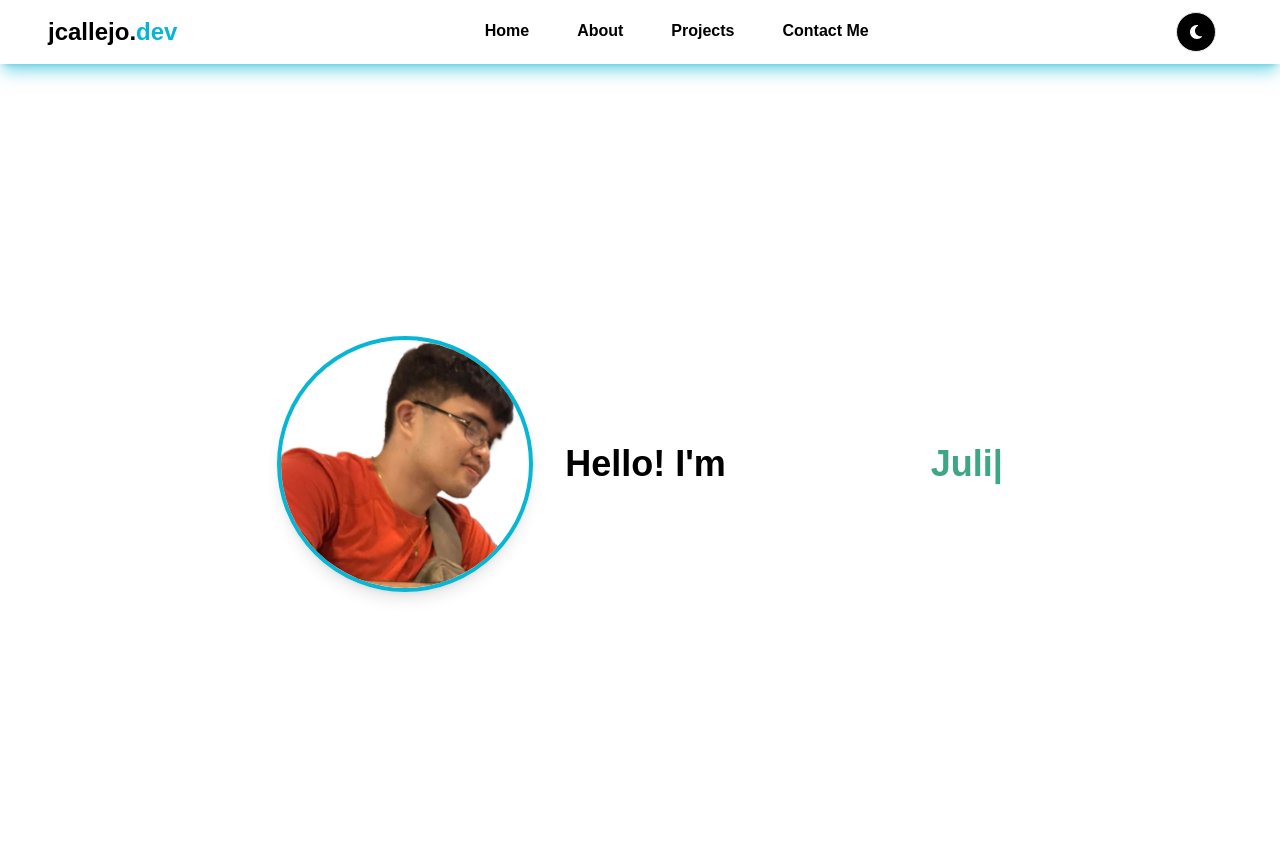
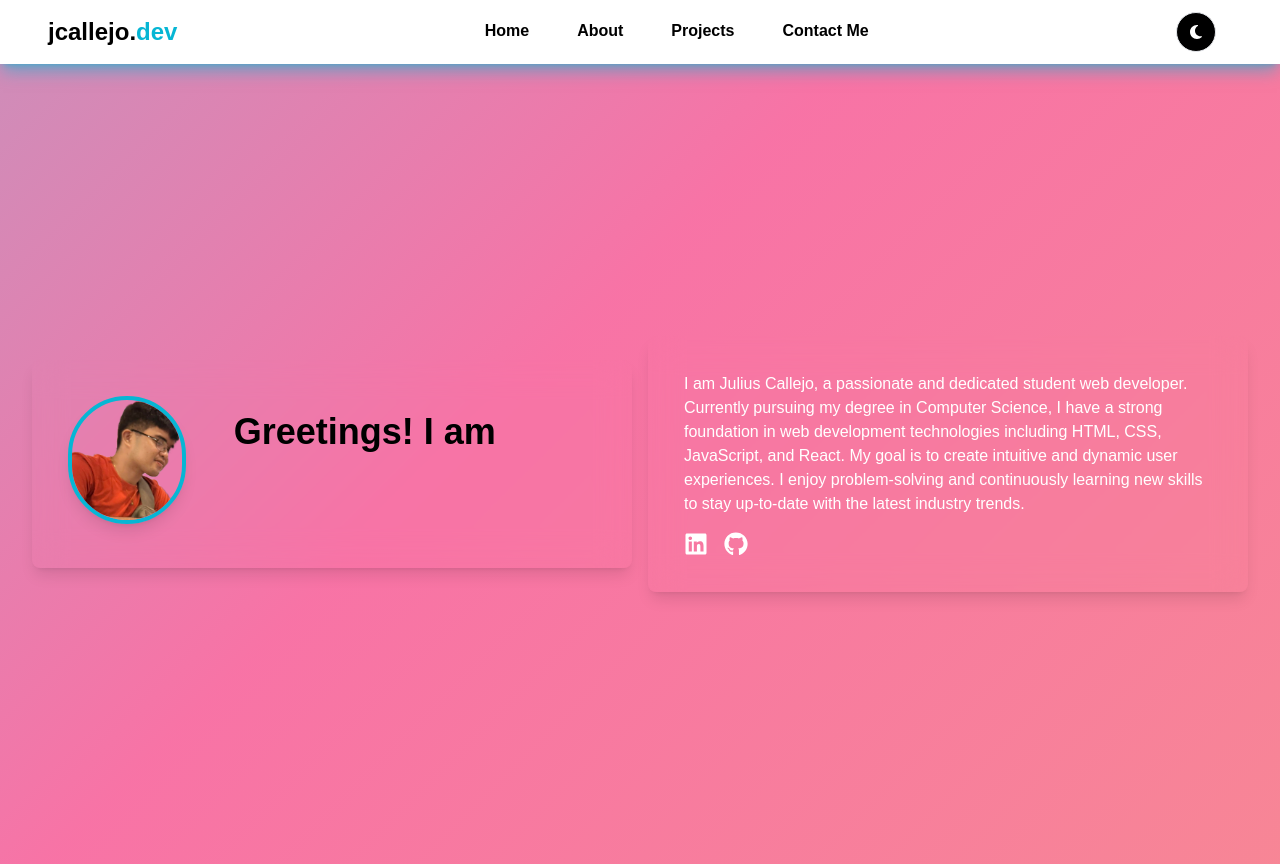
Before and after one commit to aeolus87/jcallejo-portfolio, a React (Create React App) app: page / in a window 1280 px wide. Built offline with nearby package versions, Linux system fonts and the light colour scheme.

Commit message:
home bg and elements

```diff
--- /dev/null
+++ b/src/components/Pages/Home.css
@@ -0,0 +1,38 @@
+body {
+  margin: 0;
+  padding: 0;
+  overflow: hidden;
+}
+
+.background-animation {
+  position: absolute;
+  top: 0;
+  left: 0;
+  width: 100%;
+  height: 100%;
+  background: linear-gradient(-45deg, #ee3a037f, #f3196c9b, #23a5d5a2, #23d5ab99);
+  background-size: 400% 400%;
+  animation: gradient 10s ease infinite;
+}
+
+
+@keyframes gradient {
+  0% {
+    background-position: 0% 50%;
+  }
+  50% {
+    background-position: 100% 50%;
+  }
+  100% {
+    background-position: 0% 50%;
+  }
+}
+
+@keyframes float {
+  0%, 100% {
+    transform: translateY(0) translateX(0);
+  }
+  50% {
+    transform: translateY(-20px) translateX(20px);
+  }
+}
--- a/src/components/Pages/Home.jsx
+++ b/src/components/Pages/Home.jsx
@@ -1,28 +1,53 @@
 import React from 'react';
 import { ReactTyped } from 'react-typed';
+import { FaLinkedin, FaGithub } from 'react-icons/fa';
 import myPicture from './img/juls.png';
+import './Home.css'; // Import the CSS file for styling
 
 function Home({ theme }) {
   return (
-    <div className="flex flex-col items-center justify-center h-screen">
-      <div className="flex flex-col md:flex-row items-center justify-center">
-        <div className="mt-8 md:mt-0 flex justify-center md:justify-start w-64 h-64">
-          <div className="relative w-64 h-64 border-4 border-cyan-500 rounded-full overflow-hidden shadow-lg animate-bounceIn">
-            <img src={myPicture} alt="Julius Callejo" className="w-full h-full object-cover" />
+    <div className="min-h-screen flex flex-col md:flex-row relative overflow-hidden">
+      {/* Background Animation */}
+      <div className="background-animation"></div>
+
+      <div className="flex flex-col md:flex-row w-full relative z-10 items-center justify-between px-4 md:px-8">
+        {/* Left Box */}
+        <div className="left-box p-4 md:p-8 border-4 border-transparent rounded-lg shadow-lg bg-transparent backdrop-filter backdrop-blur-lg mb-8 md:mb-0 md:mr-4 md:w-1/2">
+          <div className="flex flex-col md:flex-row items-center md:items-start">
+            <div className="relative w-1/4 md:w-32 h-1/4 md:h-32 border-4 border-cyan-500 rounded-full overflow-hidden shadow-lg mb-2">
+              <img src={myPicture} alt="Julius Callejo" className="w-full h-full object-cover" />
+            </div>
+            <div className="text-center md:text-left flex flex-col items-center md:items-start md:mt-4 md:ml-12 md:w-3/4 ">
+              <h2 className="text-xl md:text-4xl font-bold mb-3">Greetings! I am</h2>
+              <div className="overflow-hidden text-center md:text-left" style={{ width: '80%', height: 'px' }}>
+                <ReactTyped
+                  className="text-base md:text-lg font-bold"
+                  strings={[
+                    '<span style="font-size: 2rem;">Julius Callejo</span>',
+                    '<span style="font-size: 1.75rem;">Web Developer</span>'
+                  ]}
+                  typeSpeed={100}
+                  backSpeed={120}
+                  loop
+                  style={{ '--typed-cursor': 'none' }}
+                />
+                <style>{`.typed-cursor { display: none !important; }`}</style>
+              </div>
+            </div>
           </div>
         </div>
-        <div className="text-center md:text-right flex flex-col items-center md:items-start md:ml-8">
-          <div className="flex items-center">
-            <h2 className="text-4xl font-bold">Hello! I'm</h2>
-            <div className="ml-2" style={{ minWidth: '269px' }}>
-              <ReactTyped
-                className="md:text-4xl sm:text-4xl font-bold text-[#3ca685]"
-                strings={['<span style="font-size: 2.25rem;">Julius Callejo</span>', 'Web Developer']}
-                typeSpeed={120}
-                backSpeed={140}
-                loop
-              />
-            </div>
+        {/* Right Box */}
+        <div className="right-box p-4 md:p-8 border-4 border-transparent rounded-lg shadow-lg bg-transparent backdrop-filter backdrop-blur-lg md:w-1/2">
+          <p className="text-white mb-4">
+            I am Julius Callejo, a passionate and dedicated student web developer. Currently pursuing my degree in Computer Science, I have a strong foundation in web development technologies including HTML, CSS, JavaScript, and React. My goal is to create intuitive and dynamic user experiences. I enjoy problem-solving and continuously learning new skills to stay up-to-date with the latest industry trends.
+          </p>
+          <div className="flex space-x-4">
+            <a href="https://www.linkedin.com/in/your-profile" target="_blank" rel="noopener noreferrer">
+              <FaLinkedin size={24} color="white" />
+            </a>
+            <a href="https://github.com/your-profile" target="_blank" rel="noopener noreferrer">
+              <FaGithub size={24} color="white" />
+            </a>
           </div>
         </div>
       </div>
```
